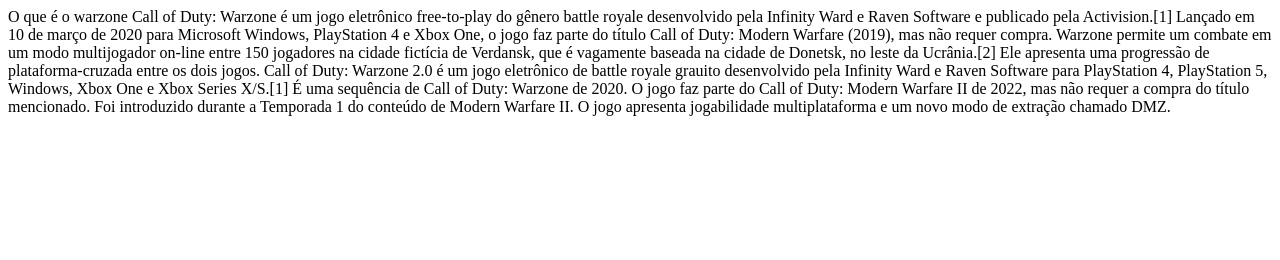
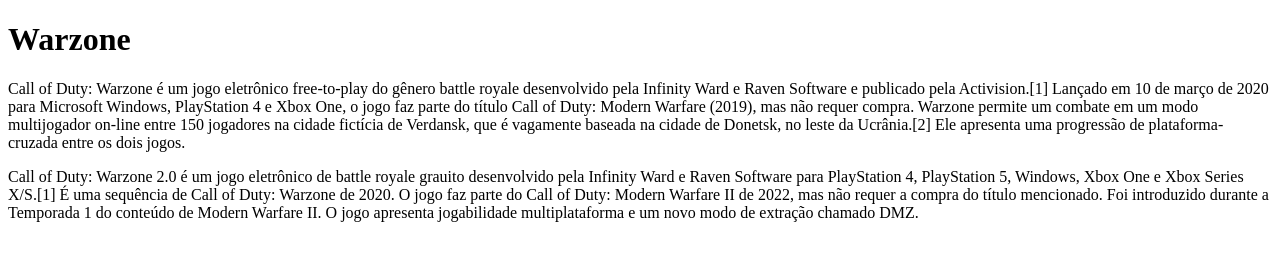
Before and after one commit to gouveiaanthony56/Warzone, a plain HTML site: page index.html in a window 1280 px wide. Drawn offline with Linux system fonts and the light colour scheme.

Commit message:
criando tags e .css

```diff
--- a/index.html
+++ b/index.html
@@ -1,6 +1,17 @@
-O que é o warzone
+<!DOCTYPE html>
+<html lang="pt-br">
+    <head>
+        <meta charset="UTF-8">
+        <title>Warzone</title>
+        <link rel="stylesheet" href="style.css>"
+    </head>
 
-Call of Duty: Warzone é um jogo eletrônico free-to-play do gênero battle royale desenvolvido pela Infinity Ward e Raven Software e publicado pela Activision.[1] Lançado em 10 de março de 2020 para Microsoft Windows, PlayStation 4 e Xbox One, o jogo faz parte do título Call of Duty: Modern Warfare (2019), mas não requer compra. Warzone permite um combate em um modo multijogador on-line entre 150 jogadores na cidade fictícia de Verdansk, que é vagamente baseada na cidade de Donetsk, no leste da Ucrânia.[2] Ele apresenta uma progressão de plataforma-cruzada entre os dois jogos.
+    <body>
+<h1>Warzone</h1>
+
+<p>Call of Duty: Warzone é um jogo eletrônico free-to-play do gênero battle royale desenvolvido pela Infinity Ward e Raven Software e publicado pela Activision.[1] Lançado em 10 de março de 2020 para Microsoft Windows, PlayStation 4 e Xbox One, o jogo faz parte do título Call of Duty: Modern Warfare (2019), mas não requer compra. Warzone permite um combate em um modo multijogador on-line entre 150 jogadores na cidade fictícia de Verdansk, que é vagamente baseada na cidade de Donetsk, no leste da Ucrânia.[2] Ele apresenta uma progressão de plataforma-cruzada entre os dois jogos.</p>
 
 
-Call of Duty: Warzone 2.0 é um jogo eletrônico de battle royale grauito desenvolvido pela Infinity Ward e Raven Software para PlayStation 4, PlayStation 5, Windows, Xbox One e Xbox Series X/S.[1] É uma sequência de Call of Duty: Warzone de 2020. O jogo faz parte do Call of Duty: Modern Warfare II de 2022, mas não requer a compra do título mencionado. Foi introduzido durante a Temporada 1 do conteúdo de Modern Warfare II. O jogo apresenta jogabilidade multiplataforma e um novo modo de extração chamado DMZ.
+<p>Call of Duty: Warzone 2.0 é um jogo eletrônico de battle royale grauito desenvolvido pela Infinity Ward e Raven Software para PlayStation 4, PlayStation 5, Windows, Xbox One e Xbox Series X/S.[1] É uma sequência de Call of Duty: Warzone de 2020. O jogo faz parte do Call of Duty: Modern Warfare II de 2022, mas não requer a compra do título mencionado. Foi introduzido durante a Temporada 1 do conteúdo de Modern Warfare II. O jogo apresenta jogabilidade multiplataforma e um novo modo de extração chamado DMZ.</p>
+</body>
+</html>
--- /dev/null
+++ b/style.css
@@ -0,0 +1,9 @@
+        body {
+            background: #0000FF;
+        }
+        h1 {
+            text-align: center;
+        }
+        p{
+            text-align: center;
+        }
```
